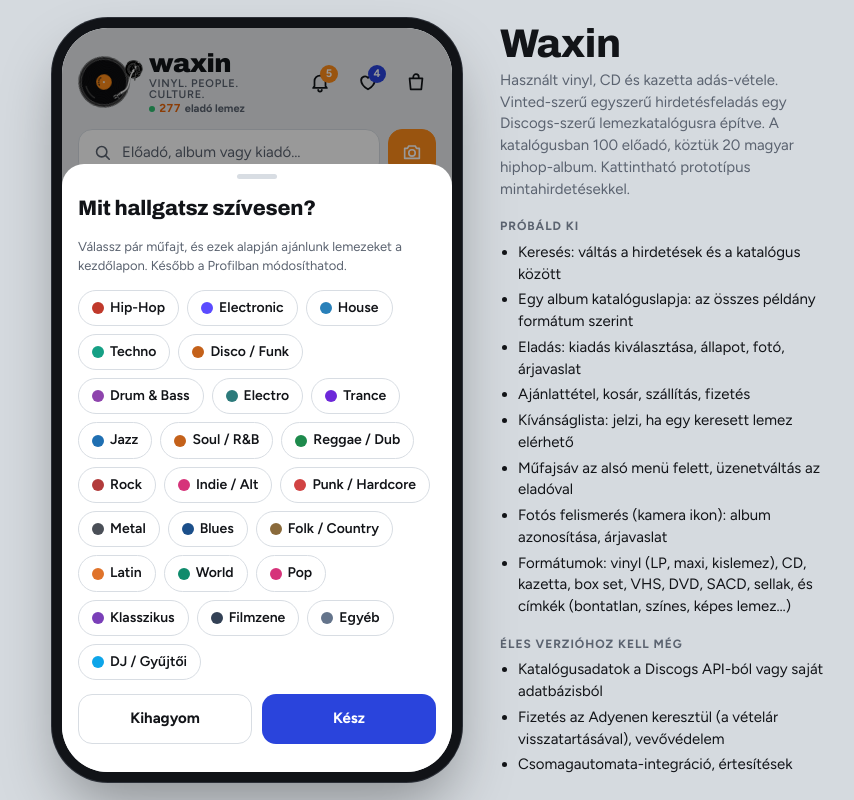
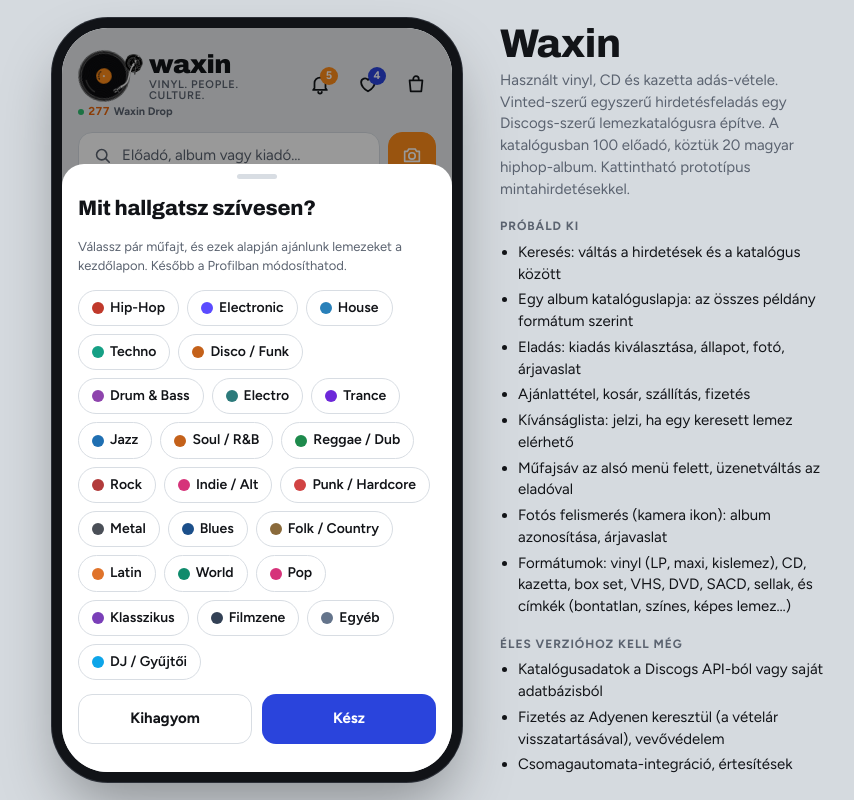
Before and after one commit to kreatiqlane/waxin-demo, a plain HTML site: page index.html in a window 1280 px wide. Shown: the whole page, without its empty margins (194-1048 px from the left). Drawn offline with Linux system fonts and the light colour scheme.

Commit message:
1.43: Waxin Drop számláló, az appban a logó alatt
Co-Authored-By: Claude Opus 5.5 <noreply@anthropic.com>
Claude-Session: https://claude.ai/code/session_01JSZVcspxXJXC6kkuMjJ6mc

```diff
--- a/index.html
+++ b/index.html
@@ -887,9 +887,10 @@ button.reportlink{background:none;border:0;padding:0;font:inherit;cursor:pointer
 .potd-f{gap:8px}.potd-f b{font-size:15px}.potd-f .btn.sm{padding:6px 11px;font-size:13px}.potd-f .potd-l{padding:5px 10px;font-size:12px}
 body.web .potd{grid-template-columns:150px minmax(0,1fr);gap:22px;padding:20px 24px}body.web .potd h2{font-size:26px}body.web .potd-n{display:block}
 /* 1.42 – hirdetésszám kicsiben a logó alatt */
-.lw .livecnt{display:flex;align-items:center;gap:4px;margin-top:3px;padding:0;border:0;background:none;font:inherit;font-size:11px;font-weight:700;color:var(--muted);cursor:pointer;line-height:1;letter-spacing:0;text-transform:none;font-stretch:100%;font-family:var(--body,inherit)}
-.lw .livecnt b{color:#e8650a;font-weight:900;font-size:11.5px;font-variant-numeric:tabular-nums}
-.lw .livecnt i{width:6px;height:6px;border-radius:50%;background:#2fbf71;animation:alive 1.8s infinite}
+.logo:has(.livecnt){display:grid;grid-template-columns:auto auto;column-gap:6px;row-gap:1px;align-items:center;justify-content:start}
+.logo .livecnt{grid-column:1/-1;display:flex;align-items:center;gap:4px;margin-top:3px;padding:0;border:0;background:none;font:inherit;font-size:11px;font-weight:700;color:var(--muted);cursor:pointer;line-height:1;letter-spacing:0;text-transform:none;font-stretch:100%;font-family:var(--body,inherit)}
+.logo .livecnt b{color:#e8650a;font-weight:900;font-size:11.5px;font-variant-numeric:tabular-nums}
+.logo .livecnt i{width:6px;height:6px;border-radius:50%;background:#2fbf71;animation:alive 1.8s infinite}
 </style>
 </head>
 <body>
@@ -2627,7 +2628,7 @@ function render(top=false){
   const canBack = S.stack.length>0;
   document.getElementById('topbar').innerHTML =
     (canBack?`<button class="iconbtn" data-act="back" aria-label="Vissza">${I.back}</button><span class="ttl">${S.view==='chat'?'@'+S.threads.find(t=>t.id===S.params.id).who:(TITLES[S.view]||'')}</span>`
-      : S.view==='home'?`<span class="logo"><span class="logodisc tt2" aria-hidden="true"><img class="ttrec" src="img/logo_record.png" alt=""><img class="ttarm" src="img/logo_arm.png" alt=""></span><span class="lw"><b>waxin</b><small>Vinyl. People. Culture.</small><button class="livecnt" data-act="go" data-v="search" title="${LL('Ennyi hirdetés érhető el most a börzén','Listings available on the fair right now')}"><i aria-hidden="true"></i><b>${active().length.toLocaleString(LL('hu-HU','en-GB'))}</b> ${LL('eladó lemez','for sale')}</button></span></span><span class="spacer"></span>`
+      : S.view==='home'?`<span class="logo"><span class="logodisc tt2" aria-hidden="true"><img class="ttrec" src="img/logo_record.png" alt=""><img class="ttarm" src="img/logo_arm.png" alt=""></span><span class="lw"><b>waxin</b><small>Vinyl. People. Culture.</small></span><button class="livecnt" data-act="go" data-v="search" title="${LL('Ennyi hirdetés érhető el most a börzén','Listings available on the fair right now')}"><i aria-hidden="true"></i><b>${active().length.toLocaleString(LL('hu-HU','en-GB'))}</b> Waxin Drop</button></span><span class="spacer"></span>`
       : `<span class="ttl" style="font-family:var(--display);font-stretch:85%;font-weight:800;font-size:22px">${TITLES[S.view]}</span>`)
     + (S.view!=='notifs'&&S.view!=='chat'?`<button class="iconbtn" data-act="go" data-v="notifs" aria-label="Értesítések">${I.bell}${unreadNotifs()?`<span class="badge" style="background:var(--orange)">${unreadNotifs()}</span>`:''}</button>`:'')
     + (S.view!=='wish'&&S.view!=='chat'?`<button class="iconbtn" data-act="go" data-v="wish" aria-label="Kívánságlista">${I.heart}${S.wish.size?`<span class="badge">${S.wish.size}</span>`:''}</button>`:'')
```
